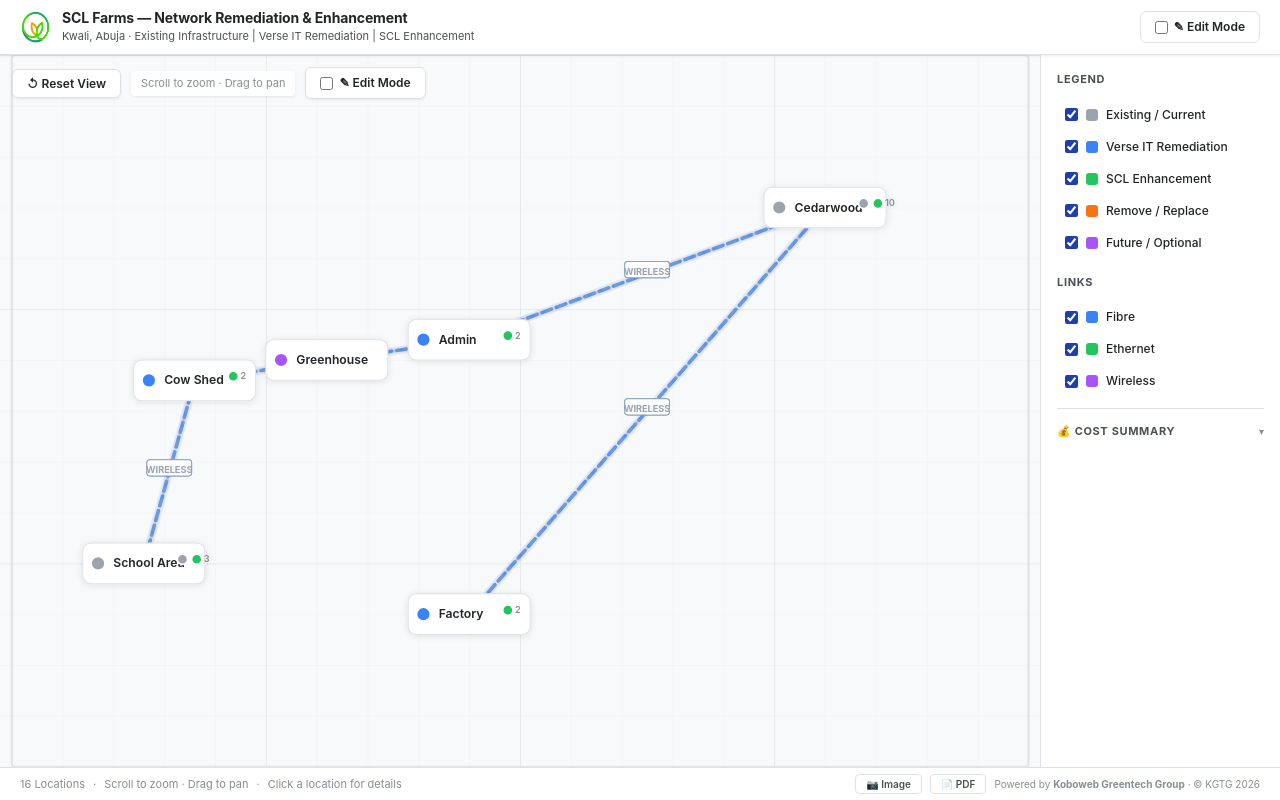
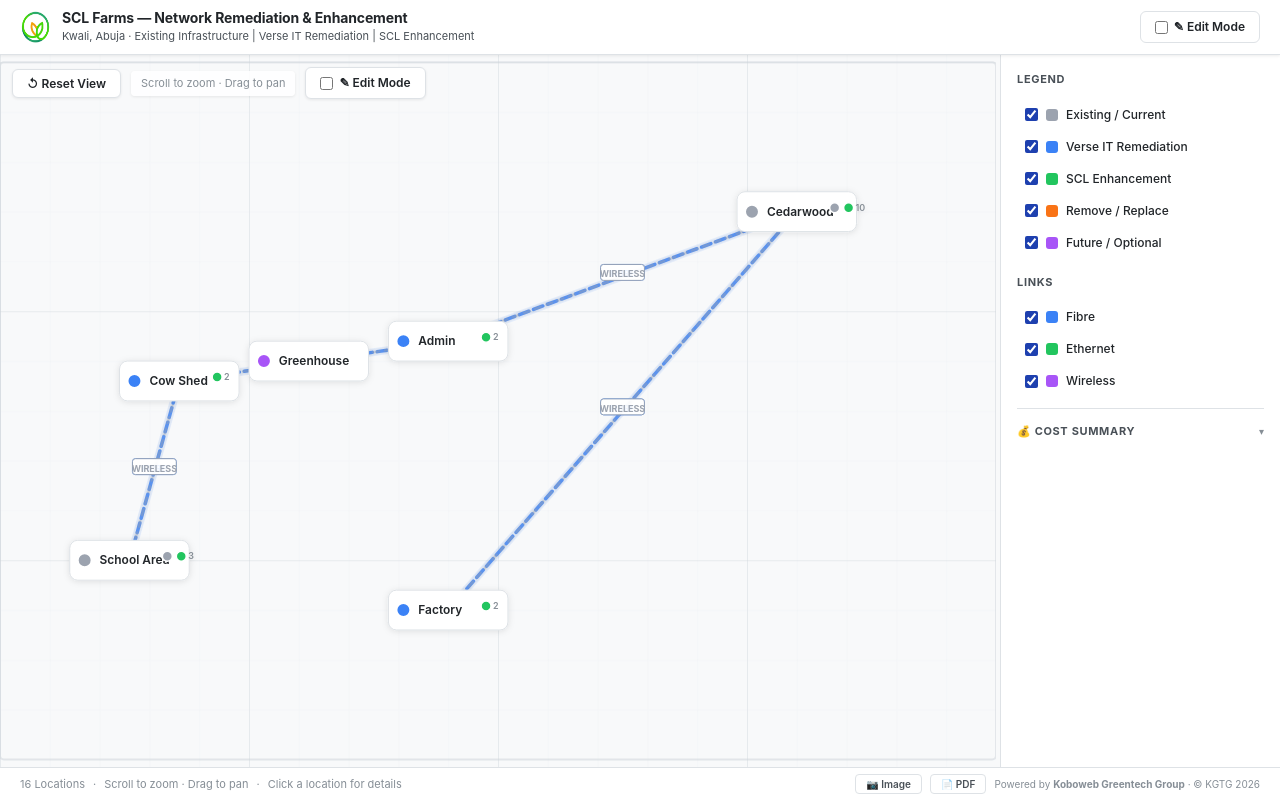
Before and after one commit to abdulmujeebumar/scl-farms-network-map, a React (Vite) app: page / in a window 1280 px wide. Built offline with nearby package versions, Linux system fonts and the light colour scheme.

Commit message:
Add resizable sidebar + CSV/PDF cost export

```diff
--- a/src/App.css
+++ b/src/App.css
@@ -96,10 +96,24 @@
   min-width: 0;
 }
 
+/* ---- Resize handle ---- */
+
+.app-resize-handle {
+  width: 4px;
+  cursor: col-resize;
+  background: transparent;
+  flex-shrink: 0;
+  transition: background var(--transition);
+  z-index: 100;
+}
+.app-resize-handle:hover,
+.app-resize-handle:active {
+  background: var(--color-accent);
+}
+
 /* ---- Legend sidebar ---- */
 
 .app-legend {
-  width: 240px;
   flex-shrink: 0;
   background: var(--color-surface);
   border-left: 1px solid var(--color-border);
@@ -470,6 +484,33 @@
   margin-top: 2px;
 }
 
+.cost-summary__actions {
+  display: flex;
+  gap: 6px;
+  margin-top: 10px;
+  padding-top: 8px;
+  border-top: 1px solid var(--color-border);
+}
+
+.cost-summary__btn {
+  flex: 1;
+  border: 1px solid var(--color-border);
+  background: var(--color-surface);
+  padding: 4px 8px;
+  border-radius: var(--radius-xs);
+  font-size: 10px;
+  font-weight: 600;
+  cursor: pointer;
+  font-family: var(--font-family);
+  color: var(--color-text-secondary);
+  transition: all var(--transition);
+}
+.cost-summary__btn:hover {
+  background: var(--color-accent);
+  color: white;
+  border-color: var(--color-accent);
+}
+
 /* ---- Footer ---- */
 
 .app-footer {
--- a/src/App.tsx
+++ b/src/App.tsx
@@ -1,4 +1,4 @@
-import { useState, useCallback } from 'react';
+import { useState, useCallback, useRef } from 'react';
 import { FarmMapProvider, useFarmMap } from './context/FarmMapContext';
 import { MapView } from './components/MapView';
 import { LAYER_COLORS, LAYER_LABELS, LINK_TYPE_LABELS, LINK_TYPE_COLORS } from './types';
@@ -26,10 +26,12 @@ function CostSummary({
   equipment,
   editMode,
   dispatch,
+  onExportCSV,
 }: {
   equipment: Equipment[];
   editMode: boolean;
   dispatch: ReturnType<typeof useFarmMap>['dispatch'];
+  onExportCSV: () => void;
 }) {
   const [expanded, setExpanded] = useState(false);
 
@@ -114,6 +116,10 @@ function CostSummary({
           {layerOrder.every((l) => !grouped[l]) && (
             <p className="cost-summary__empty">No cost data available.</p>
           )}
+          <div className="cost-summary__actions">
+            <button className="cost-summary__btn" onClick={onExportCSV}>📊 Export CSV</button>
+            <button className="cost-summary__btn" onClick={() => window.print()}>📄 Export PDF</button>
+          </div>
         </div>
       )}
     </div>
@@ -167,6 +173,41 @@ function AppLayout() {
     window.print();
   }, []);
 
+  const handleExportCSV = useCallback(() => {
+    const sclItems = equipment.filter((e) => e.layer === 'scl');
+    const header = 'Layer,Location,Manufacturer,Model,Quantity,Unit Cost (₦),Total (₦),Status';
+    const rows = sclItems.map((eq) => {
+      const total = eq.unitCost ? eq.quantity * eq.unitCost : 'TBD';
+      return `"${LAYER_LABELS[eq.layer]}","${eq.locationId}","${eq.manufacturer || ''}","${eq.model || ''}",${eq.quantity},${eq.unitCost ?? 'TBD'},${total},"${eq.status || ''}"`;
+    });
+    const csv = [header, ...rows].join('\n');
+    const blob = new Blob(['\uFEFF' + csv], { type: 'text/csv;charset=utf-8' });
+    const a = document.createElement('a');
+    a.download = 'scl-farms-costing.csv';
+    a.href = URL.createObjectURL(blob);
+    a.click();
+    URL.revokeObjectURL(a.href);
+  }, [equipment]);
+
+  // Sidebar resize
+  const [sidebarWidth, setSidebarWidth] = useState(280);
+  const resizing = useRef(false);
+
+  const handleResizeStart = useCallback((e: React.MouseEvent) => {
+    e.preventDefault();
+    resizing.current = true;
+    const startX = e.clientX;
+    const startW = sidebarWidth;
+    const onMove = (ev: MouseEvent) => {
+      if (!resizing.current) return;
+      const delta = startX - ev.clientX;
+      setSidebarWidth(Math.max(200, Math.min(500, startW + delta)));
+    };
+    const onUp = () => { resizing.current = false; document.removeEventListener('mousemove', onMove); document.removeEventListener('mouseup', onUp); };
+    document.addEventListener('mousemove', onMove);
+    document.addEventListener('mouseup', onUp);
+  }, [sidebarWidth]);
+
   return (
     <div className="app">
       {/* ---- Header ---- */}
@@ -198,8 +239,11 @@ function AppLayout() {
           <MapView />
         </div>
 
+        {/* Resize handle */}
+        <div className="app-resize-handle" onMouseDown={handleResizeStart} />
+
         {/* ---- Legend sidebar ---- */}
-        <aside className="app-legend">
+        <aside className="app-legend" style={{ width: sidebarWidth, minWidth: sidebarWidth }}>
           <h3 className="legend-title">Legend</h3>
           {(Object.keys(LAYER_COLORS) as Layer[]).map((layer) => (
             <label
@@ -406,7 +450,7 @@ function AppLayout() {
             </div>
           )}
           {/* ---- Cost Summary ---- */}
-          <CostSummary equipment={equipment} editMode={editMode} dispatch={dispatch} />
+          <CostSummary equipment={equipment} editMode={editMode} dispatch={dispatch} onExportCSV={handleExportCSV} />
         </aside>
       </div>
 
```
